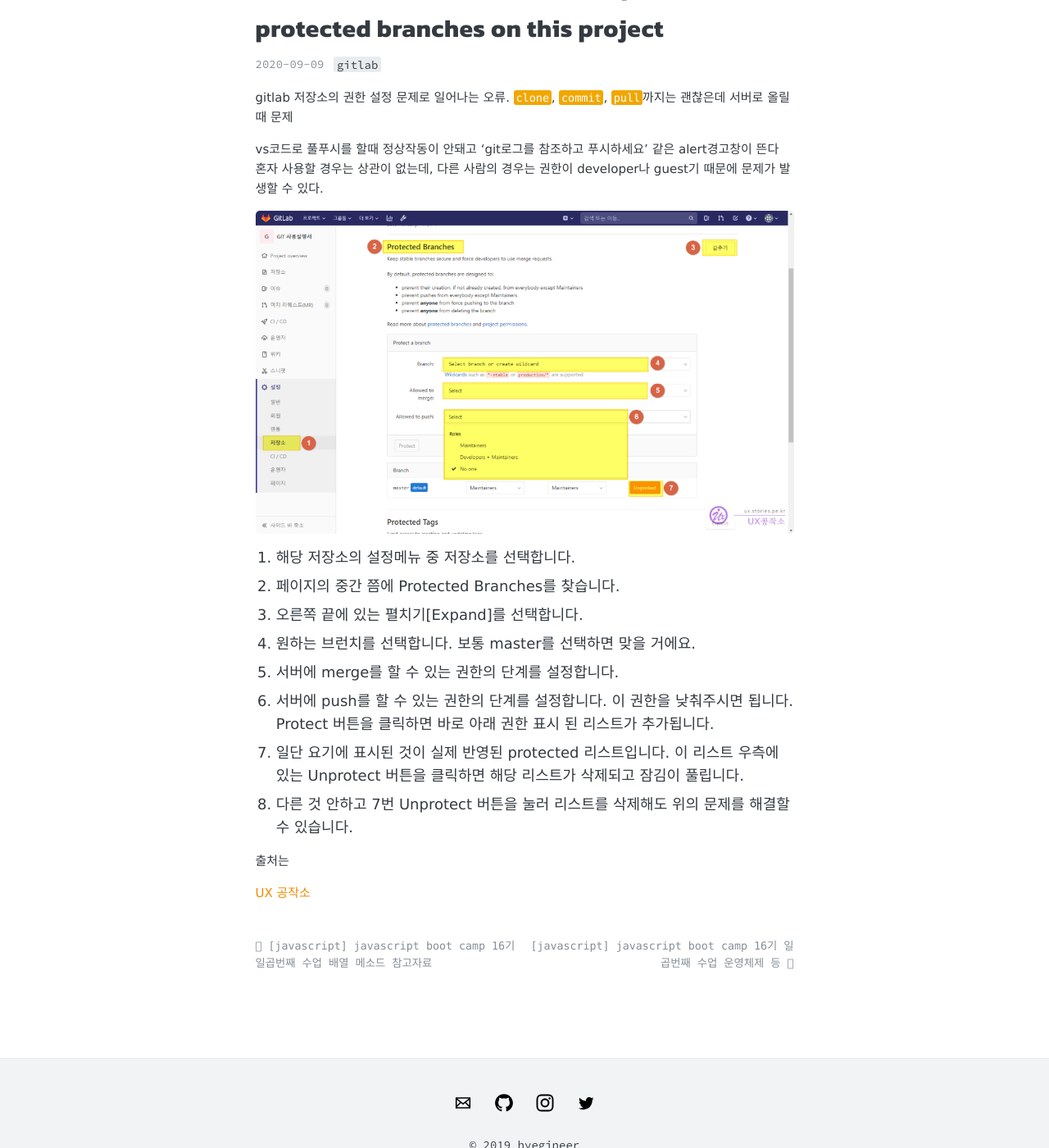
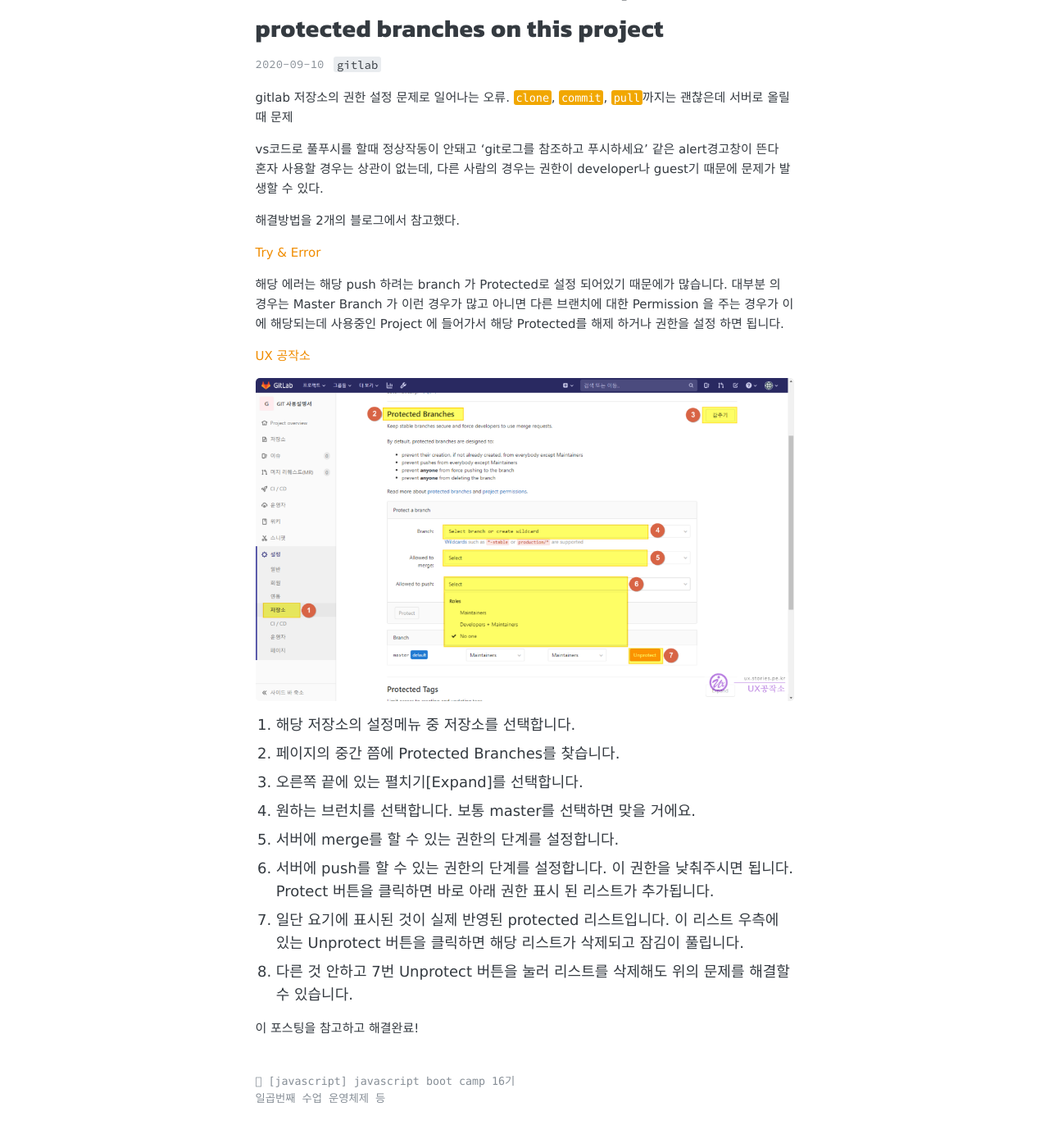
Before and after one commit to hyegineer/hyegineer.github.io, a Jekyll site: the page built from _posts/2020-09-10-javascript.md, in a window 1280 px wide and 1400 px high, scrolled down 220 px. Shown: the whole window at 82% size. Built offline with Jekyll 4.4.1, drawn with Linux system fonts in a browser that asks for light colours; emoji names are drawn with the system emoji font; comment, search, counter and statistics services are not loaded.

Commit message:
출처 하나 더 추가

```diff
--- a/_posts/2020-09-10-javascript.md
+++ b/_posts/2020-09-10-javascript.md
@@ -1,7 +1,7 @@
 ---
 layout: post
 title: "[Gitlab] you are not allowed to push code to protected branches on this project"
-date:   2020-09-09 21:30:00 +0900
+date:   2020-09-10 10:24:00 +0900
 tags:
   - gitlab
 ---
@@ -11,6 +11,20 @@
 
 vs코드로 풀푸시를 할때 정상작동이 안돼고 'git로그를 참조하고 푸시하세요' 같은 alert경고창이 뜬다
 혼자 사용할 경우는 상관이 없는데, 다른 사람의 경우는 권한이 developer나 guest기 때문에 문제가 발생할 수 있다.
+
+해결방법을 2개의 블로그에서 참고했다.
+
+
+[Try & Error](https://blueasa.tistory.com/2351)
+
+해당 에러는 해당 push 하려는 branch 가 Protected로 설정 되어있기 때문에가 많습니다.
+대부분 의 경우는 Master Branch 가 이런 경우가 많고
+아니면 다른 브랜치에 대한 Permission 을 주는 경우가 이에 해당되는데
+사용중인 Project 에 들어가서 해당 Protected를 해제 하거나 권한을 설정 하면 됩니다.
+
+
+
+[UX 공작소](https://uxgjs.tistory.com/169)
 
 ![큰 이미지](http://hyegineer.github.io/images/993E9B485E5F3B962D.png)
 
@@ -24,6 +38,5 @@
 8. 다른 것 안하고 7번 Unprotect 버튼을 눌러 리스트를 삭제해도 위의 문제를 해결할 수 있습니다.
 
 
-출처는
 
-[UX 공작소](https://uxgjs.tistory.com/169)
+이 포스팅을 참고하고 해결완료!
```
